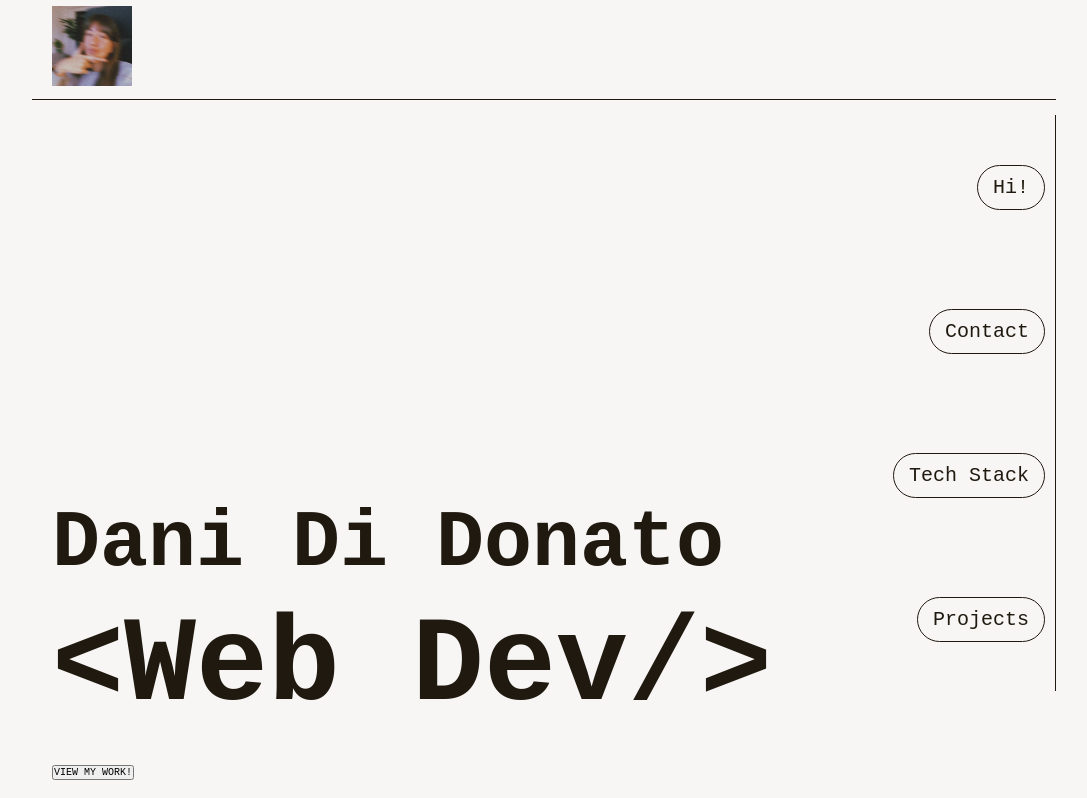
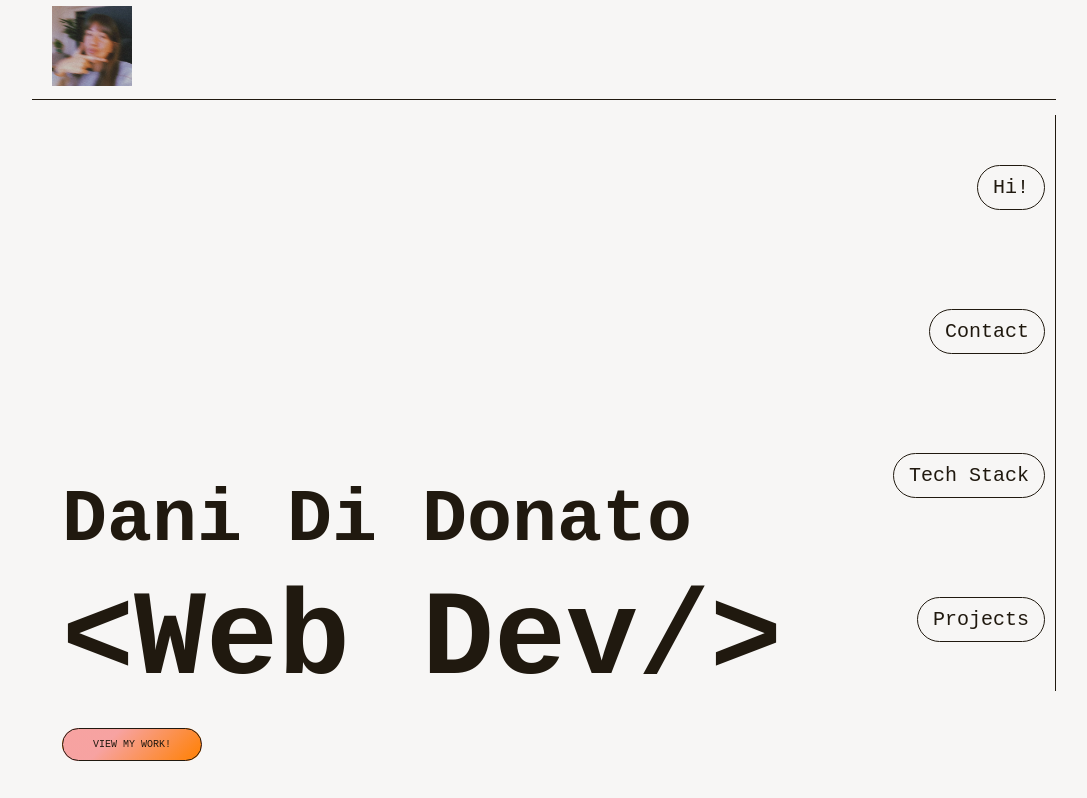
Before and after one commit to didonatodani/portfolio, a React (Vite) app: page / in a window 1280 px wide. Shown: the top 798 px of the page, without its empty margins (96-1183 px from the left). Built offline with nearby package versions, Linux system fonts and the light colour scheme.

Commit message:
home section's styles defined and call to action btn added

```diff
--- a/src/components/HelloSection/HelloSection.css
+++ b/src/components/HelloSection/HelloSection.css
@@ -1,13 +1,42 @@
 #hello-section{
     height: calc(100vh - 10rem);
-    padding: 2rem;
+    padding: 5rem 3rem;
     align-content: end;
     h2{
-        font-size: 8rem;
+        font-size: 6rem;
+        /* to make it wrap at the same time as h1 */
+        margin-right: 12rem;
     }
     h1{
-        font-size: 12rem;
+        font-size: 11rem;
         margin: 1rem  0 3rem;
     }
 
+    .hello-btn{
+        padding: 1rem 3rem;
+        border: 1px solid var(--fonts);
+        border-radius: 3rem;
+        background: var(--gradient);
+        transition: 0.5s ease-in-out;
+        text-decoration: none;
+    }
+    .hello-btn:hover{
+        cursor: pointer;
+        background: linear-gradient(180deg, hsla(1, 94%, 87%, 1) 18%, rgb(255, 135, 23) 88%);
+        box-shadow: 0 3px 50px -3px var(--disabled);
+        transition: 0.5s ease-in-out;
+    }
+
 }
+
+@media (min-width: 769px){
+    #hello-section{
+        h2{
+            font-size: 7.5rem;
+        }
+        h1{
+            font-size: 12rem;
+            margin: 1rem  0 3rem;
+        }
+    }
+}
--- a/src/components/HelloSection/HelloSection.jsx
+++ b/src/components/HelloSection/HelloSection.jsx
@@ -6,9 +6,7 @@ function HelloSection() {
       <h2>Dani Di Donato</h2>
       {/* this h1 will have animations in the future */}
       <h1>&lt;Web Dev/&gt;</h1>
-
-      {/* better redirect to projects section */}
-      <button>VIEW MY WORK!</button>
+      <a href="#projects-section" className="hello-btn">VIEW MY WORK!</a>
     </section>
   );
 }
--- a/src/components/Sidebar/Sidebar.css
+++ b/src/components/Sidebar/Sidebar.css
@@ -40,8 +40,9 @@ aside{
 }
 
 .ref-span:hover {
-    background-color: var(--accent); /* Color the span on hover */
-    color: var(--background); /* Change text color if needed to maintain contrast */
+    background: var(--gradient); /* Color the span on hover */
+    color: var(--background);
+    transition: 0.4s; /* Change text color if needed to maintain contrast */
 }
 
 .side-ref .ref-span::after {
--- a/src/components/StackSection/StackSection.css
+++ b/src/components/StackSection/StackSection.css
@@ -3,7 +3,7 @@
 }
 .stack-cards-container {
     max-width: 30rem;
-    padding: 5rem 0;
+    padding: 5rem 0 0;
     display: flex;
     justify-content:left;
     align-items: center;
@@ -55,5 +55,8 @@
     #stack-section{
         padding: 0 7rem;
     }
+    .stack-cards-container{
+        padding-bottom: 5rem;
+    }
 
 }
--- a/src/index.css
+++ b/src/index.css
@@ -27,6 +27,7 @@ p{
   --fonts: #20190f;
   --disabled: #abbbb1;
   --secondary: #8fa5a4;
+  --gradient: linear-gradient(135deg, hsla(1, 84%, 80%, 1) 34%, hsla(29, 100%, 53%, 1) 94%);
 }
 
 #root{
```
Also changed, not shown: src/components/ContactSection/ContactSection.css (added).
